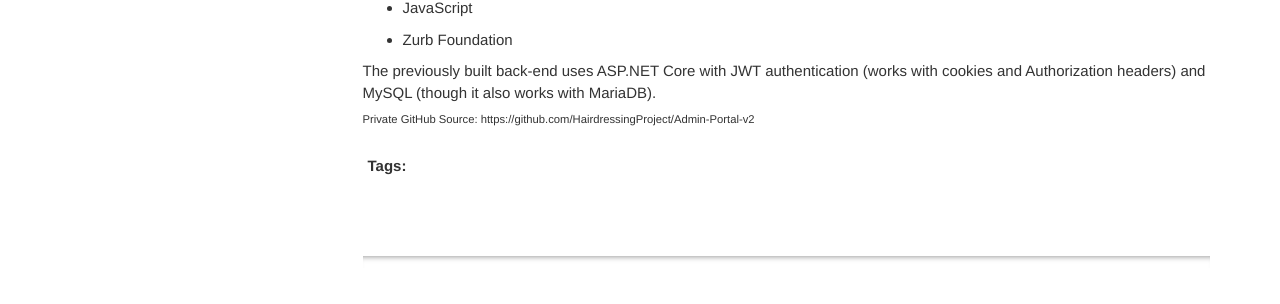
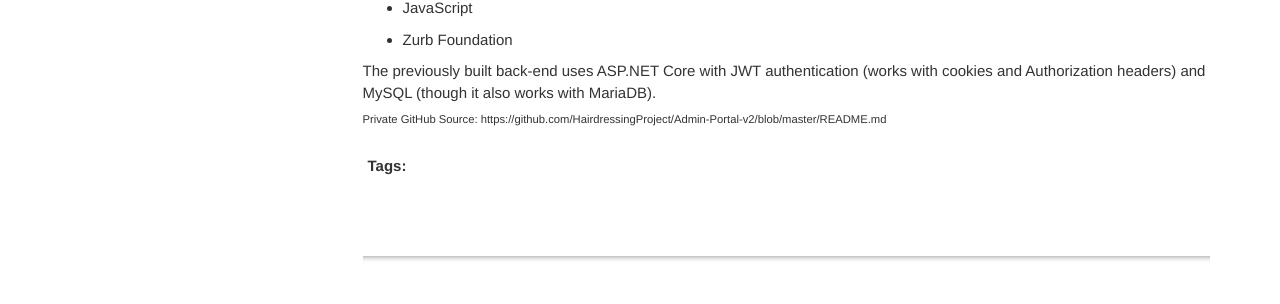
Before and after one commit to HairdressingProject/HairdressingApp, a Jekyll site: the page built from index.md, in a window 1280 px wide. Shown: the part 571-875 px from the top of the page. Built offline with Jekyll 4.4.1, drawn with Linux system fonts in a browser that asks for light colours; comment, search, counter and statistics services are not loaded; some of the changed lines change nothing that is shown.

Commit message:
fixed Private GitHub Source

```diff
--- a/index.md
+++ b/index.md
@@ -20,4 +20,4 @@
 
 The previously built back-end uses ASP.NET Core with JWT authentication (works with cookies and Authorization headers) and MySQL (though it also works with MariaDB).
 
-<sup> Private GitHub Source: https://github.com/HairdressingProject/Admin-Portal-v2 </sup>
+<sup> Private GitHub Source: https://github.com/HairdressingProject/Admin-Portal-v2/blob/master/README.md </sup>
```
